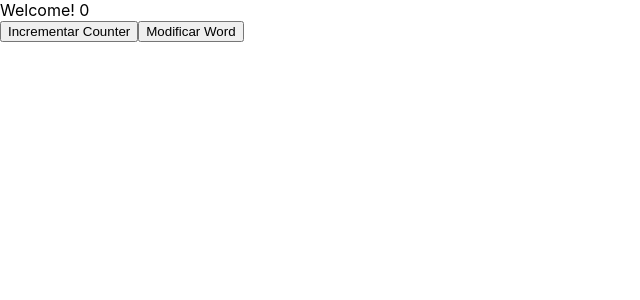
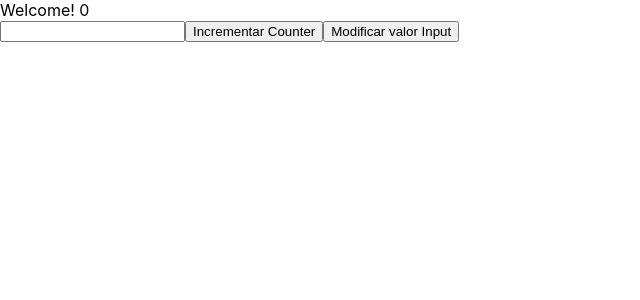
Before and after one commit to santy/REACT_DI, a React (Create React App) app: page / in a window 1280 px wide. Shown: the top 300 px of the page, without its empty margins (0-640 px from the left). Built offline with nearby package versions, Linux system fonts and the light colour scheme.

Commit message:
update Callback

```diff
--- a/src/useEffects/Callback.js
+++ b/src/useEffects/Callback.js
@@ -2,15 +2,19 @@ import {useState, useEffect, useCallback} from 'react'
 
 
 function Callback(){
-    const [word,setWord]=useState("Primer Renderizado")
+    const [input, setInput]=useState("Input Value")
+    const [word, setWord]=useState("Primer Word")
     const [count, setCount]=useState(0);
 
     //Comprobar que se llama en cada renderizado
-    //const say = ()=>console.log(`Your word is: ${word} ${count} `); //Comprobar que se llama en cada renderizado
+    //const say = ()=>console.log(`Sin Callback llamo en cada renderizado: ${input} ${count} `); //Comprobar que se llama en cada renderizado
 
     //useCallback mantiene la función en cada renderizado mientras no cambie la variable word
-    const say = useCallback( ()=>console.log(`Your word is: ${word} ${count}`) , [word]); //comprobar que ya no se llama en cada renderizado
+    const say = useCallback( ()=>console.log(`Con Callback solo llamo si cambia word: ${word} ${count}`) , [word]); //comprobar que ya no se llama en cada renderizado
 
+    function changeInput(event){
+        setInput(event.target.value);
+    }
 
     useEffect(()=>{
         say()
@@ -20,8 +24,9 @@ function Callback(){
         <div>
             Welcome! {count}
             <br />
+            <input type="text" onChange={changeInput}/>
             <button onClick={() => (setCount(count + 1))}>Incrementar Counter</button>
-            <button onClick={() => (setWord("Segundo Renderizado"))}>Modificar Word</button>
+            <button onClick={() => (setWord(input))}>Modificar valor Input</button>
 
         </div>
 
```
